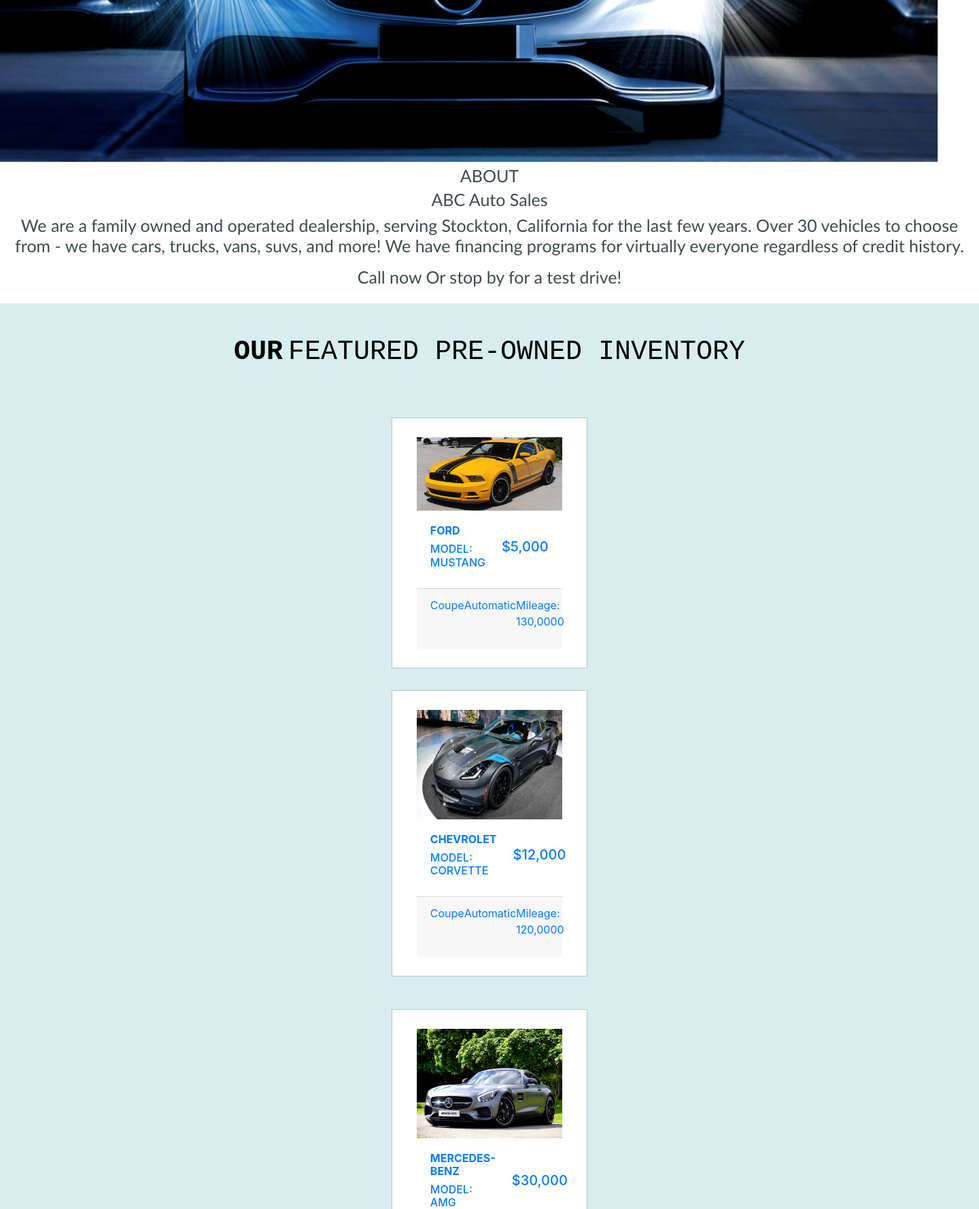
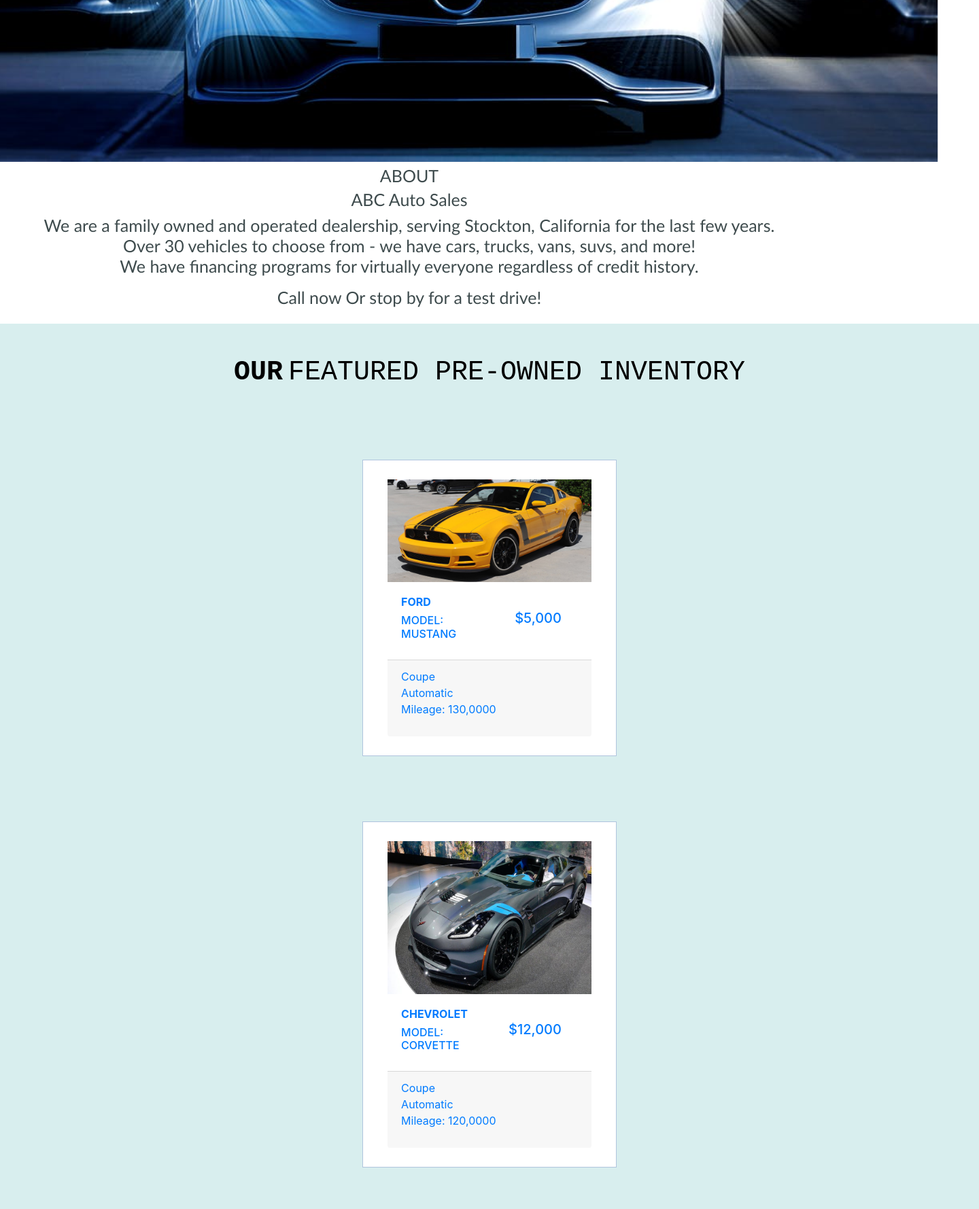
Before and after one commit to ThePoliceDepartment/ABC-Auto-Flaskapp, a Flask app: page / in a window 1440 px wide. Shown: the part 678-2456 px from the top of the page at 68% size. Run offline with Flask 2, Linux system fonts and the light colour scheme; some libraries are stand-ins or nearby versions.

Commit message:
changed sizes of images, updated links.

```diff
--- a/static/css/style.css
+++ b/static/css/style.css
@@ -93,10 +93,11 @@
     clip-path: polygon(0 0,100% 0, 95%, 50% 100%, 0 95%);
     color: white;
     overflow: hidden;
+    text-align: center;
 }
 
 .height-max{
-    min-height: calc(50vh - 76px);
+    min-height: calc(50vh - 25px);
     background-position: center;
     background-size: cover;
     background-attachment: fixed;
@@ -105,6 +106,7 @@
     -webkit-animation-duration: 10s;
     -webkit-animation-delay: 1s;
     -webkit-animation-iteration-count: infinite;
+    text-align:center;
 }
 
 @-webkit-keyframes zoom{
--- a/templates/index.html
+++ b/templates/index.html
@@ -80,7 +80,7 @@
      <h2>
       <div class="container">
        <div class="row">
-          <div class="col-lg-14">
+          <div class="col-lg-10">
             <div class="about">
                 <div class="lg-sq">
                   <div class="WelcomeText">
@@ -88,8 +88,8 @@
                     <div>
                       <h2>ABC Auto Sales</h2>
                       <div style="text-align: center justify"><p>We are a family owned and operated dealership, serving Stockton,
-                         California for the last few years. Over 30 vehicles to choose from - we have cars, trucks, vans, suvs,
-                         and more! We have financing programs for virtually everyone regardless of credit history.
+                         California for the last few years.<br> Over 30 vehicles to choose from - we have cars, trucks, vans, suvs,
+                         and more! <br>We have financing programs for virtually everyone regardless of credit history.
                          <div style="text-align: center"><p>Call now Or stop by for a test drive!</p>
                       </p></div></div>
                     </div>
@@ -115,7 +115,7 @@
          </div>
          <!------first car----->
          <div class="row inventory-container">
-             <div class="col-10 mx-auto my-3 col-md-7 col-lg-7">
+             <div class="col-10 mx-auto my-5 col-md-9 col-lg-9">
                  <div class="card car-card">
                      <a class="nav-link" href="{{ url_for('carLookup') }}">
                      <img src="{{url_for('static', filename='images/car-american-1.jpeg')}}" class="card-img-top car-img" alt=""/></img>
@@ -130,14 +130,14 @@
                          </div>
                      </div>
                      <div class="card-footer text-capitalize d-flex justify-content-between">
-                         <p>coupe</p>
-                         <p><span></span>automatic</p>
-                         <p>mileage: 130,0000</p>
+                         <p>coupe<br>
+                          automatic<br>
+                          mileage: 130,0000</p>
                  </div></a>
              </div>
          </div>
          <!----second car--->
-         <div class="col-10 mx-auto my-3 col-md-5 col-lg-7">
+         <div class="col-10 mx-auto my-5 col-md-9 col-lg-9">
          <div class="card car-card">
              <a class="nav-link" href="{{ url_for('carLookup') }}">
              <img src="{{url_for('static', filename='images/car-american-5.jpeg')}}" class="card-img-top car-img" alt=""/></img>
@@ -152,16 +152,16 @@
                  </div>
              </div>
              <div class="card-footer text-capitalize d-flex justify-content-between">
-                 <p><span></span>coupe</p>
-                 <p><span></span>automatic</p>
-                 <p><span>mileage: 120,0000</p>
+                 <p>coupe<br>
+                 automatic<br>
+                 mileage: 120,0000</p>
              </div>
              </div>
          </a>
          </div>
 
          <!----third car--->
-         <div class="col-10 mx-auto my-3 col-md-5 col-lg-7">
+         <div class="col-10 mx-auto my-5 col-md-9 col-lg-9">
          <div class="card car-card">
              <a class="nav-link" href="{{ url_for('carLookup') }}">
              <img src="{{url_for('static', filename='images/car-german-1.jpeg')}}" class="card-img-top car-img" alt=""/></img>
@@ -176,9 +176,9 @@
                  </div>
              </div>
              <div class="card-footer text-capitalize d-flex justify-content-between">
-                 <p><span></span>coupe</p>
-                 <p><span></span>automatic</p>
-                 <p><span>mileage: 190,0000</p>
+                 <p>coupe<br>
+                 automatic<br>
+                 mileage: 190,0000</p>
              </div>
              </div>
          </a>
--- a/templates/signup.html
+++ b/templates/signup.html
@@ -24,7 +24,7 @@
                   <div itemscope= "itemscope">
                     <a href="#" title="Visit page" class="#">Book an appointment</a>
                     <span class ="header-phone-text">or call us</span>
-                    <a href="9163124321"><strong>(916) 654-3210</strong></a>
+                    <a href="tel:+1-209-463-3226"><strong>(209) 463-3226</strong></a>
                     <div>
                         <ul style="text-align: center">
                           <li>
@@ -37,7 +37,7 @@
                               <a itemprop="sameAs" target="_blank" href="https://twitter.com" title="Visit us on Twitter" rel="nofollow" class="link-twitter"><i class="fa fa-twitter" style="font-size:30px; color: black;"></i></a>
                           </li>
                           <li>
-                              <a itemprop="sameAs" target="_blank" href="https://www.yelp.com" title="Visit us on Yelp" rel="nofollow" class="link-yelp"><i class="fa fa-yelp" style="font-size:30px; color: black;"></i></a>
+                              <a itemprop="sameAs" target="_blank" href="https://www.yelp.com/biz/abc-auto-sales-stockton?osq=abc+auto+sales" title="Visit us on Yelp" rel="nofollow" class="link-yelp"><i class="fa fa-yelp" style="font-size:30px; color: black;"></i></a>
                           </li>
                           <li>
                               <a itemprop="sameAs" target="_blank" href="https://www.instagram.com" title="Visit us on Instagram" rel="nofollow" class="link-instagram"><i class="fa fa-instagram" style="font-size:30px; color: black;"></i></a>
@@ -54,7 +54,7 @@
                 <a class="nav-link" href="{{ url_for('home')}}"><i class="fa fa-fw fa-home"></i>Home <span class="sr-only">(current)</span></a>
               </li>
               <li class="nav-item">
-                <a class="nav-link" href="{{ url_for('carLookup')}}">Features</a>
+                <a class="nav-link" href="{{ url_for('carLookup')}}">Inventory</a>
               </li>
               <li class="nav-item">
                 <a class="nav-link" href="{{ url_for('prices')}}"><i class="fa fa-dollar"></i>Pricing</a>
```
